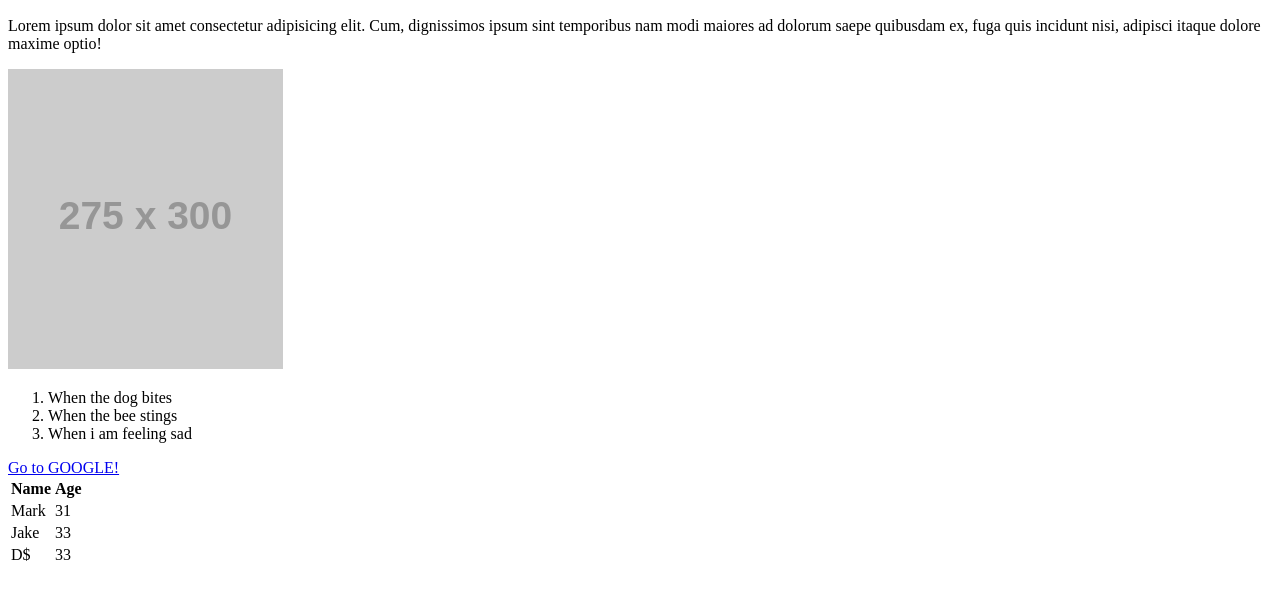
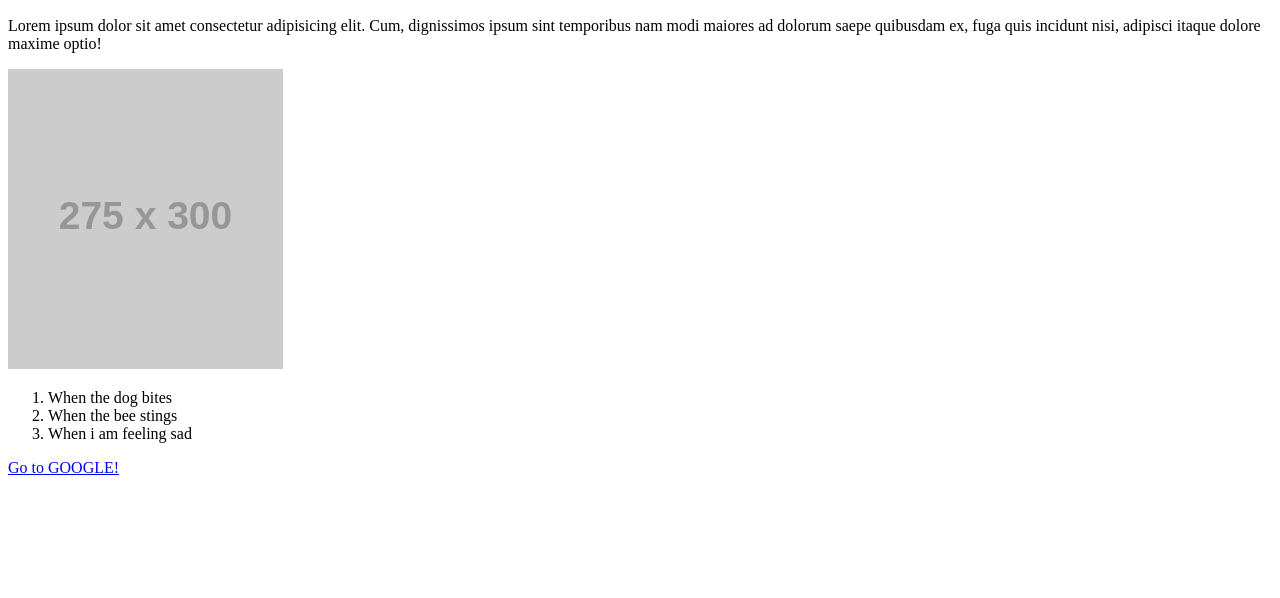
Before and after one commit to MarkOhnsman-zz/night-day1, a plain HTML site: page index.html in a window 1280 px wide. Shown: the part 110-708 px from the top of the page. Drawn offline with Linux system fonts and the light colour scheme; placeholder pictures from the web are drawn by us.

Commit message:
Drops Table

```diff
--- a/index.html
+++ b/index.html
@@ -22,24 +22,7 @@
         </ol>
         <a href="//google.com" target="_blank">Go to GOOGLE!</a>
     </div>
-    <table>
-        <tr>
-            <th>Name</th>
-            <th>Age</th>
-        </tr>
-        <tr>
-            <td>Mark</td>
-            <td>31</td>
-        </tr>
-        <tr>
-            <td>Jake</td>
-            <td>33</td>
-        </tr>
-        <tr>
-            <td>D$</td>
-            <td>33</td>
-        </tr>
-    </table>
+
 
 </body>
 
```
